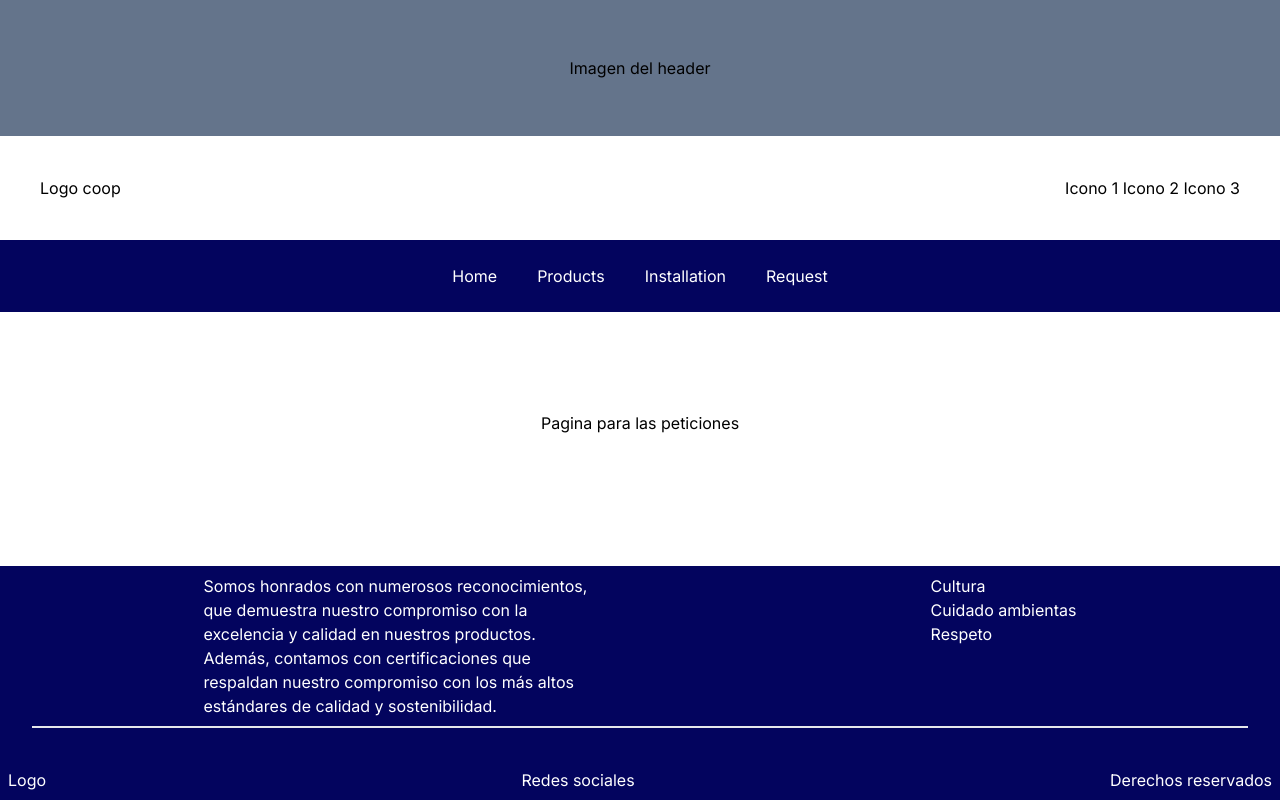
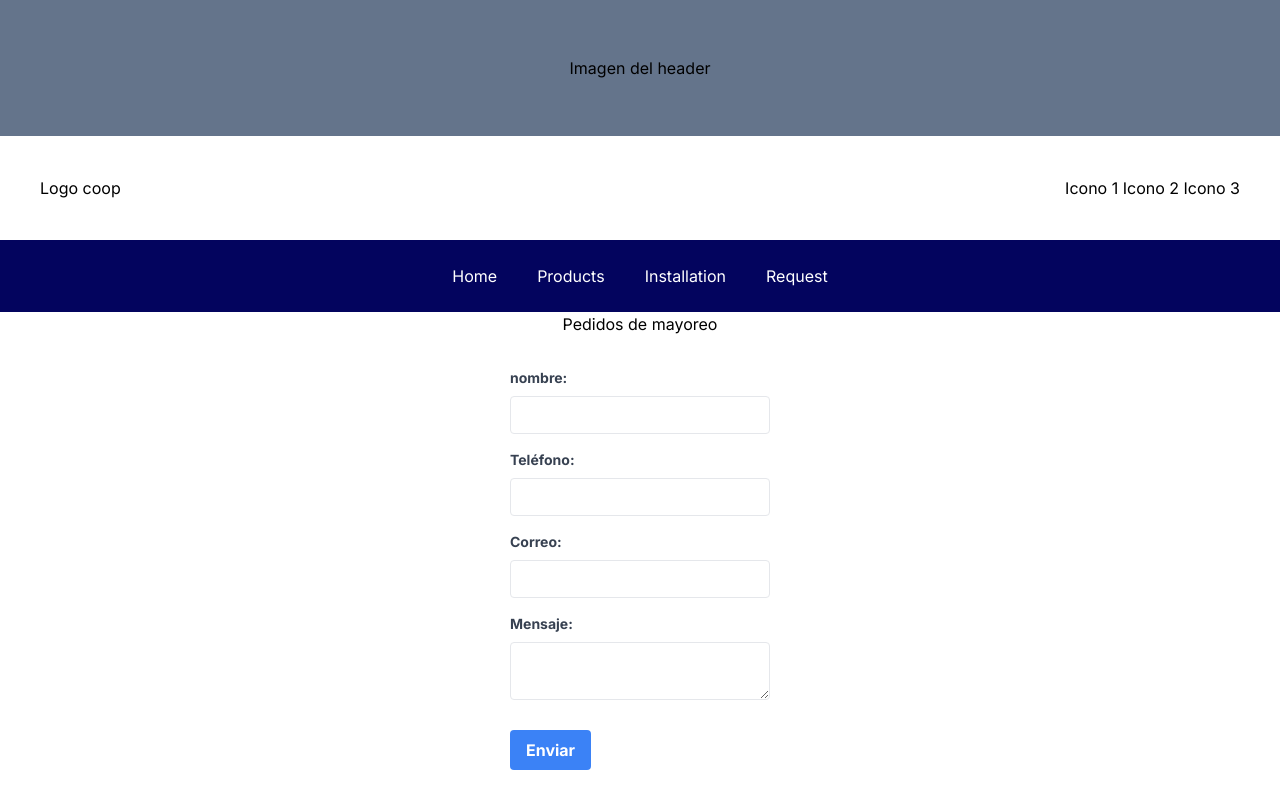
Before and after one commit to AngelUrielCesenaAlvarez/islandPacific, a Next.js app: page /pages/request in a window 1280 px wide. Shown: the top 800 px of the page. Built offline with nearby package versions, Linux system fonts and the light colour scheme.

Commit message:
tumbando produ

```diff
--- a/package.json
+++ b/package.json
@@ -9,6 +9,8 @@
     "lint": "next lint"
   },
   "dependencies": {
+    "@emailjs/browser": "^4.3.3",
+    "emailjs-com": "^3.2.0",
     "firebase": "^10.12.1",
     "next": "14.2.3",
     "react": "^18",
--- a/src/app/pages/request/page.jsx
+++ b/src/app/pages/request/page.jsx
@@ -1,7 +1,8 @@
+'use client'
 import React from "react";
 import Navigation from "@/components/Navigation";
 import Footer from "@/components/Footer";
-
+import Formulario from "@/components/Formulario"; // Asegúrate de que el nombre y la ruta del archivo sean correctos
 
 const Request = () => {
   return (
@@ -10,7 +11,8 @@ const Request = () => {
         <Navigation />
       </header>
       <main className="flex-grow flex flex-col justify-center items-center">
-        <p>Pagina para las peticiones</p>
+        <p>Pedidos de mayoreo </p>
+        <Formulario />  {/* Renderizar el componente Formulario correctamente */}
       </main>
       <footer>
         <Footer />
--- /dev/null
+++ b/src/components/formulario.jsx
@@ -0,0 +1,63 @@
+import React, { useState } from 'react';
+import emailjs from '@emailjs/browser';
+
+const Formulario = () => {
+  const [formData, setFormData] = useState({
+    nombre: '',
+    telefono: '',
+    correo: '',
+    mensaje: ''
+  });
+
+  const manejarCambio = (e) => {
+    const { name, value } = e.target;
+    setFormData({
+      ...formData,
+      [name]: value
+    });
+  };
+
+  const manejarEnvio = (e) => {
+    e.preventDefault();
+
+    emailjs.sendForm('service_r8wwt8z', 'template_f4hmh0h', e.target, '8FTULWrw_ktpfhFJP')
+      .then((result) => {
+        console.log(result.text);
+        alert('¡Mensaje enviado!');
+      }, (error) => {
+        console.log(error.text);
+        alert('Error al enviar el mensaje.');
+      });
+
+    setFormData({
+      nombre: '',
+      telefono: '',
+      correo: '',
+      mensaje: ''
+    });
+  };
+
+  return (
+    <form onSubmit={manejarEnvio} className="max-w-lg mx-auto mt-8">
+      <div className="mb-4">
+        <label htmlFor="nombre" className="block text-gray-700 text-sm font-bold mb-2">nombre:</label>
+        <input type="text" name="nombre" value={formData.nombre} onChange={manejarCambio} className="appearance-none border rounded w-full py-2 px-3 text-gray-700 leading-tight focus:outline-none focus:shadow-outline" required />
+      </div>
+      <div className="mb-4">
+        <label htmlFor="telefono" className="block text-gray-700 text-sm font-bold mb-2">Teléfono:</label>
+        <input type="text" name="telefono" value={formData.telefono} onChange={manejarCambio} className="appearance-none border rounded w-full py-2 px-3 text-gray-700 leading-tight focus:outline-none focus:shadow-outline" required />
+      </div>
+      <div className="mb-4">
+        <label htmlFor="correo" className="block text-gray-700 text-sm font-bold mb-2">Correo:</label>
+        <input type="email" name="correo" value={formData.correo} onChange={manejarCambio} className="appearance-none border rounded w-full py-2 px-3 text-gray-700 leading-tight focus:outline-none focus:shadow-outline" required />
+      </div>
+      <div className="mb-6">
+        <label htmlFor="mensaje" className="block text-gray-700 text-sm font-bold mb-2">Mensaje:</label>
+        <textarea name="mensaje" value={formData.mensaje} onChange={manejarCambio} className="appearance-none border rounded w-full py-2 px-3 text-gray-700 leading-tight focus:outline-none focus:shadow-outline" required />
+      </div>
+      <button type="submit" className="bg-blue-500 hover:bg-blue-700 text-white font-bold py-2 px-4 rounded focus:outline-none focus:shadow-outline">Enviar</button>
+    </form>
+  );
+};
+
+export default Formulario;
```
Also changed, not shown: src/app/pages/config/realTime.js (renamed from src/app/config/realTime.js), 1 other file (tests, documents, lock files or other folders).
